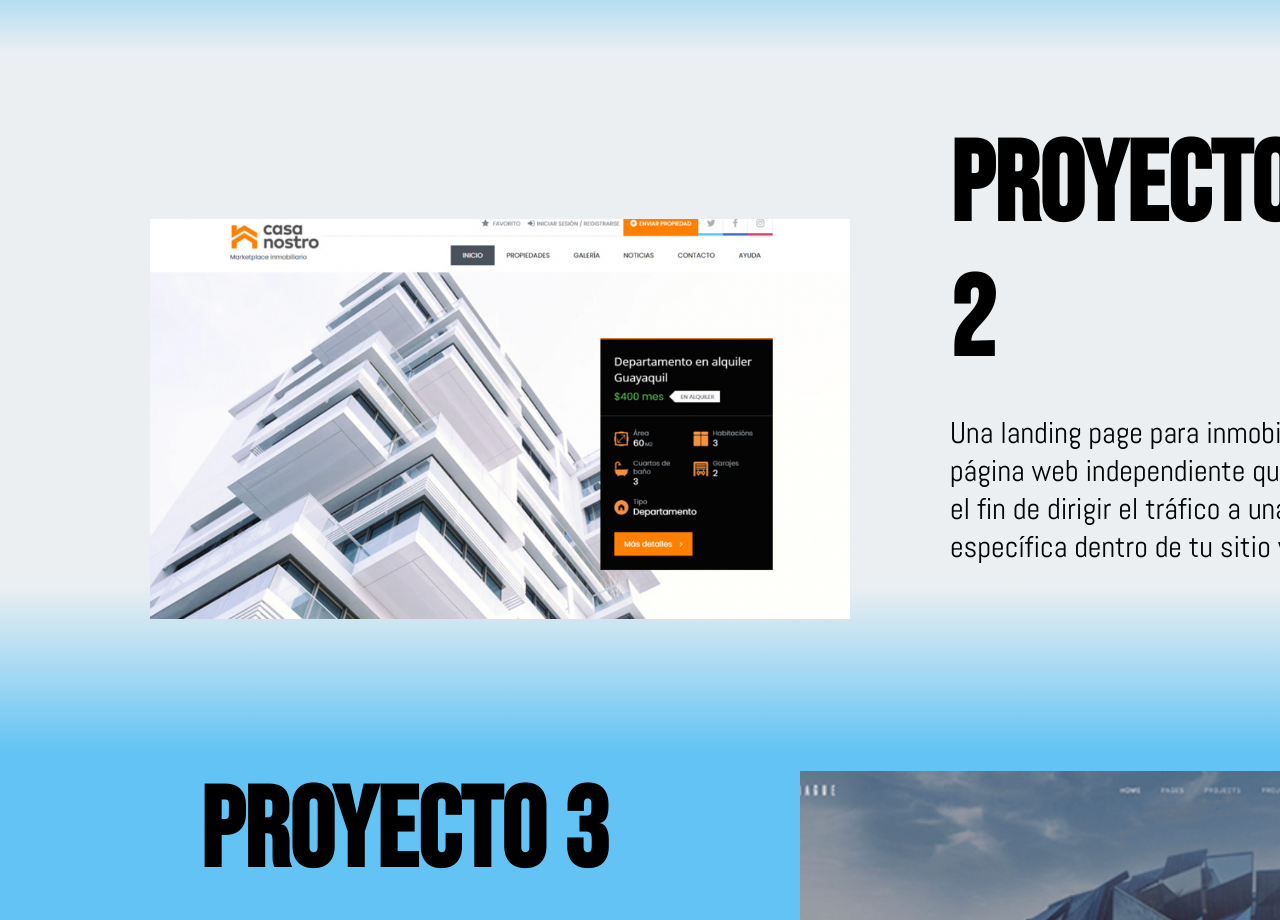
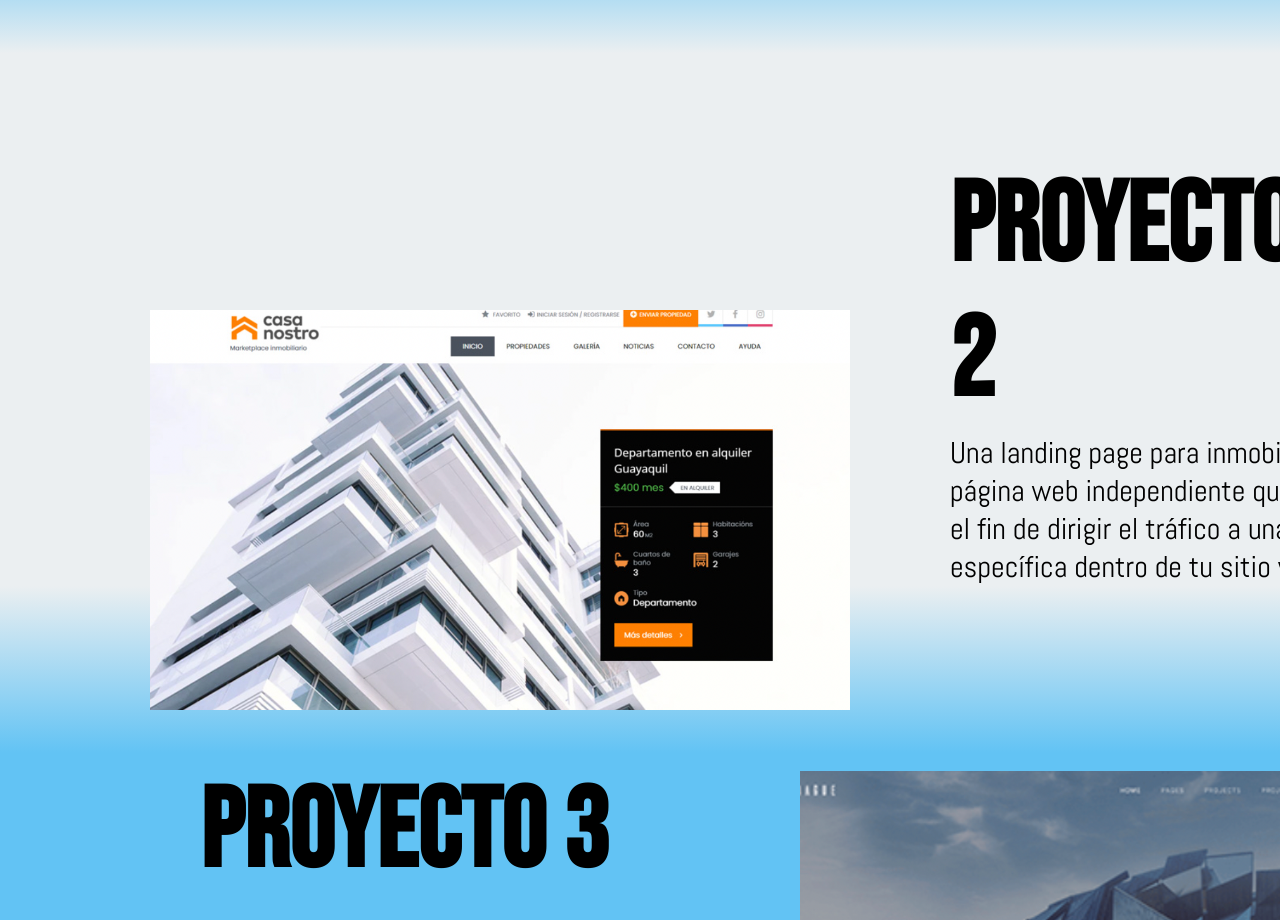
Before and after one commit to Arthurmm77/Portafolio-Personal, a plain HTML site: page index.html in a window 1280 px wide. Shown: the part 1680-2600 px from the top of the page. Drawn offline with Linux system fonts and the light colour scheme.

Commit message:
Version 2.1.1

```diff
--- a/index.html
+++ b/index.html
@@ -56,7 +56,7 @@
                 </div>
                 <img src="imagenes/b344998522a832c11b3e304eee654eb2.png" alt="casa" class="foto3">
                     <div class="descripcion2"
-                     <h3>Una landing page para inmobiliaria es una página web independiente que se crea con el fin de dirigir el tráfico a una página específica dentro de tu sitio web</h3>
+                     <h3>Una landing page para inmobiliaria es una página web independiente que se crea con el fin de dirigir el tráfico a una página específica dentro de tu sitio web</h3>
                 </div>
         </section>
         <section class="proyecto3">
@@ -109,8 +109,3 @@
     </footer>
 </body>
 </html>
-
-
-
-
-</main></body></html>
--- a/style.css
+++ b/style.css
@@ -207,7 +207,7 @@ nav ul li{
 .nombre3{
     color: black;
     position: relative;
-    top: 200px;
+    top: 240px;
     font-family: "Bebas Neue", sans-serif;
     margin-left: 950px;
     font-size: 75px ;
@@ -219,7 +219,7 @@ nav ul li{
     width: 700px;
     height: 400px;
     left: 150px;
-    top: 29px;
+    top: 120px;
     transition: 0.5s;
     object-fit: cover;
 }
@@ -236,7 +236,7 @@ nav ul li{
     left: 950px;
     font-size: 30px;
     font-family: "Abel", sans-serif;
-    bottom: 180px;
+    bottom: 160px;
 }
 /*----------------- Proyecto 3------------------ */
 .proyecto3{
```
Also changed, not shown: 1 other file.
